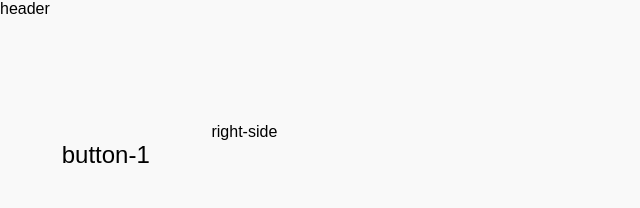
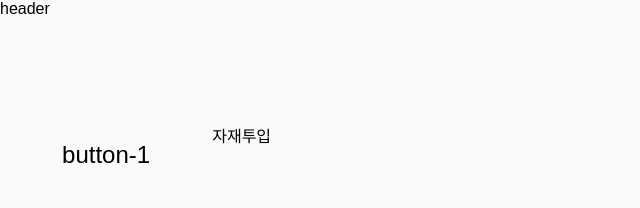
Before and after one commit to junyunga/react-study, a React (Create React App) app: page /product/material-insert in a window 1280 px wide. Shown: the top 208 px of the page, without its empty margins (0-640 px from the left). Built offline with nearby package versions, Linux system fonts and the light colour scheme.

Commit message:
right-side 에도 route 추가

```diff
--- /dev/null
+++ b/src/components/material-insert/index.js
@@ -0,0 +1,14 @@
+import React, {Component} from 'react';
+
+
+class MaterialInsert extends Component {
+    render() {
+        return(
+            <div className="material-insert">
+                자재투입
+            </div>
+        )
+    }
+}
+
+export default MaterialInsert;
--- a/src/components/right-side/index.js
+++ b/src/components/right-side/index.js
@@ -1,10 +1,14 @@
 import React, {Component} from 'react';
+import {Route, Switch} from 'react-router-dom';
+import MaterialInsert from 'components/material-insert';
 
 class RightSide extends Component  {
     render() {
         return (
             <div className="right-side">
-                right-side
+                <Switch>
+                    <Route path="/product/material-insert" component={MaterialInsert}/>
+                </Switch>
             </div>
         )
     }
```
